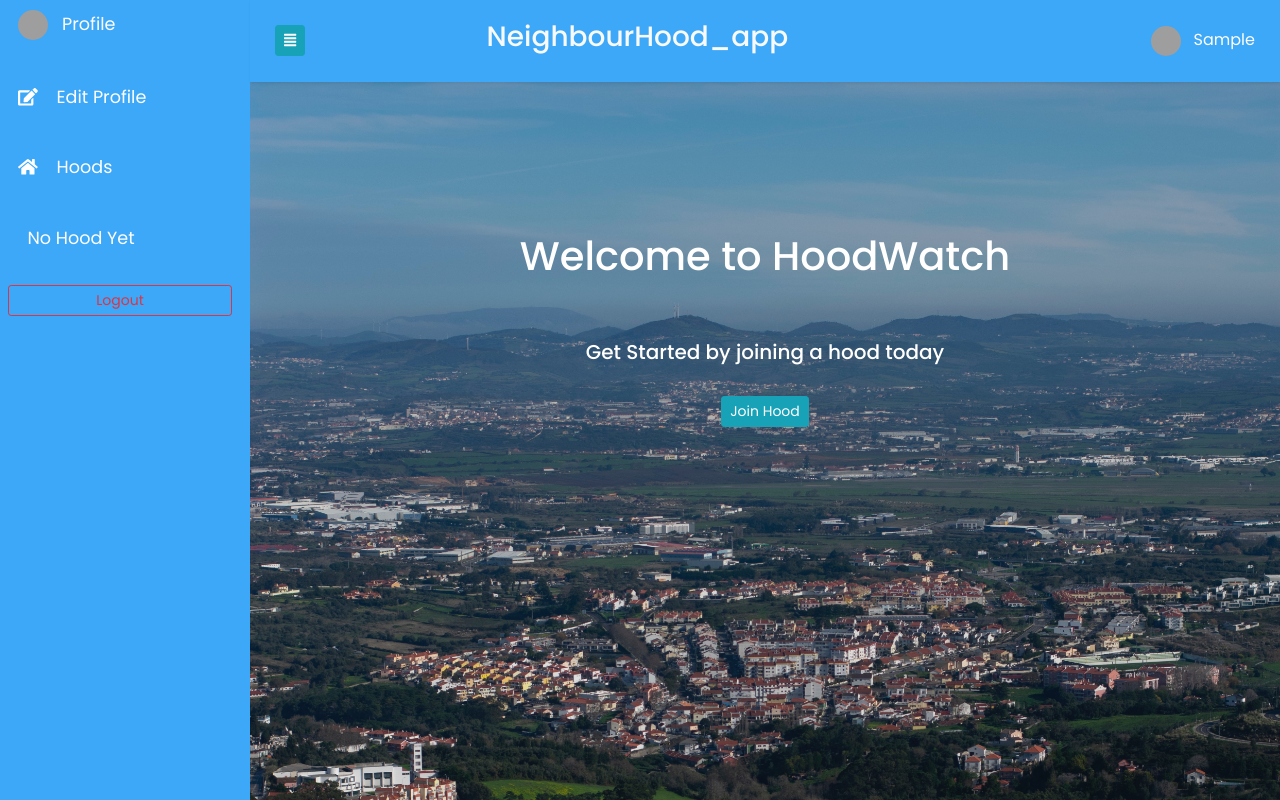
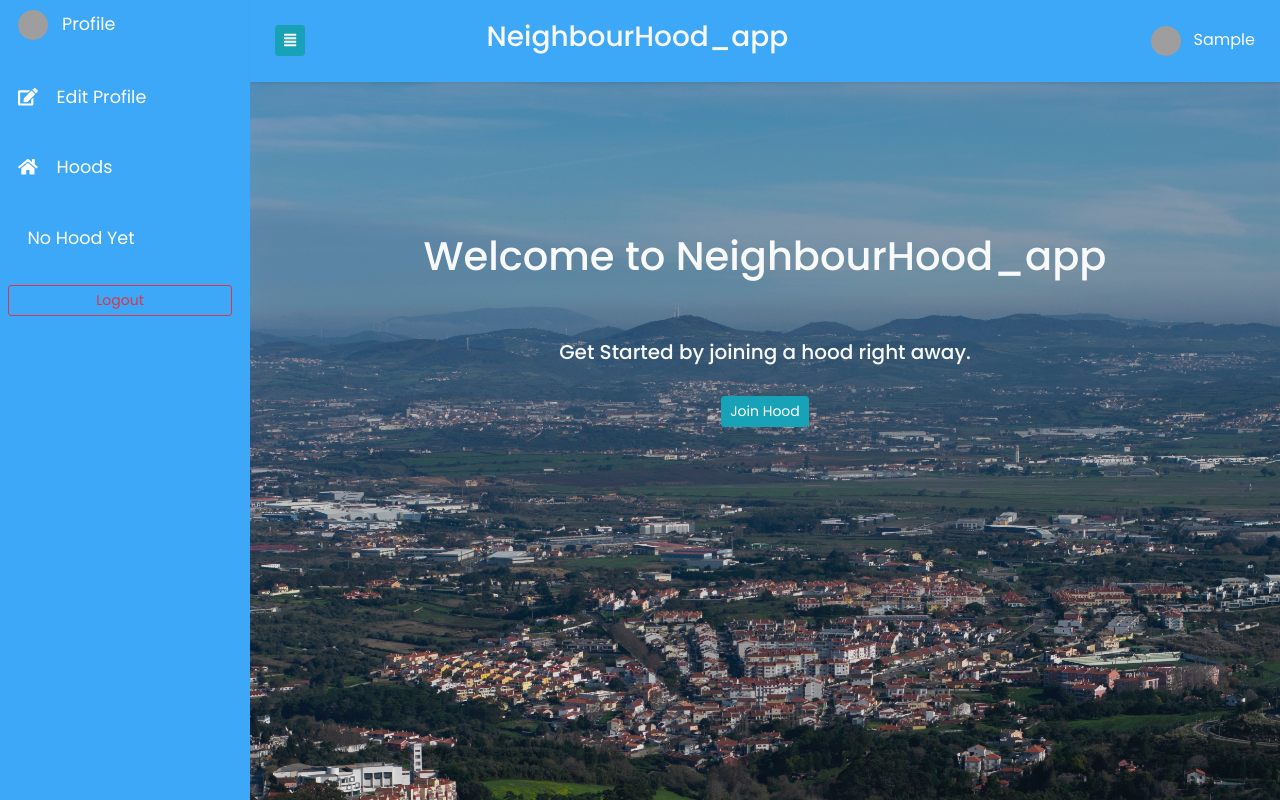
Before and after one commit to Michael-Otieno/nieghborhood_search, a Django app: page / in a window 1280 px wide. Run offline with Django 3.2, Linux system fonts and the light colour scheme; the visitor is signed in with stand-in values (Sample User, id 1); some libraries are stand-ins or nearby versions; grey boxes are pictures that could not be loaded.

Commit message:
update templates

```diff
--- a/neighborhoodapp/templates/all_hoods.html
+++ b/neighborhoodapp/templates/all_hoods.html
@@ -2,6 +2,8 @@
 {% load crispy_forms_tags %}
 {% block content %}
 <div class="container">
+    <p class="lead text-light">Find your prefered hood and join.</p>
+    <p class="lead text-light">Find your hood and checkout businesses, health and police  contacts.</p>
         <a href="{% url 'new-hood' %}" class="btn btn-sm btn-info mb-2"> New Hood</a>
     <div class="row">
         {% for hood in all_hoods %}
--- a/neighborhoodapp/templates/index.html
+++ b/neighborhoodapp/templates/index.html
@@ -2,9 +2,9 @@
 {% load static %}
 {% block content %}
 <div class="container" >
-    <div class="text-white text-center" style="margin-top:15%">
-        <h1>Welcome to HoodWatch</h1>
-        <h5 style="margin-top:6%">Get Started by joining a hood today</h5>
+    <div class="text-light text-center" style="margin-top:15%">
+        <h1>Welcome to NeighbourHood_app</h1>
+        <h5 style="margin-top:6%">Get Started by joining a hood right away.</h5>
         <a href="{% url 'hood' %}" class="btn btn-sm btn-info mt-4">Join Hood</a>
     </div>
 
--- a/neighborhoodapp/templates/navbar.html
+++ b/neighborhoodapp/templates/navbar.html
@@ -18,11 +18,11 @@
                             </li>
                             {% else %}
                             <li class="nav-item active">
-                                <a class="nav-link" href="{% url 'login' %}">Log In</a>
+                                <a class="nav-link text-light" href="{% url 'login' %}">Log In</a>
                             </li>
 
                             <li class="nav-item active">
-                                <a class="nav-link" href="{% url 'signup' %}">Sign Up</a>
+                                <a class="nav-link text-light" href="{% url 'signup' %}">Sign Up</a>
                             </li>
                             {% endif %}
                         </ul>
```
